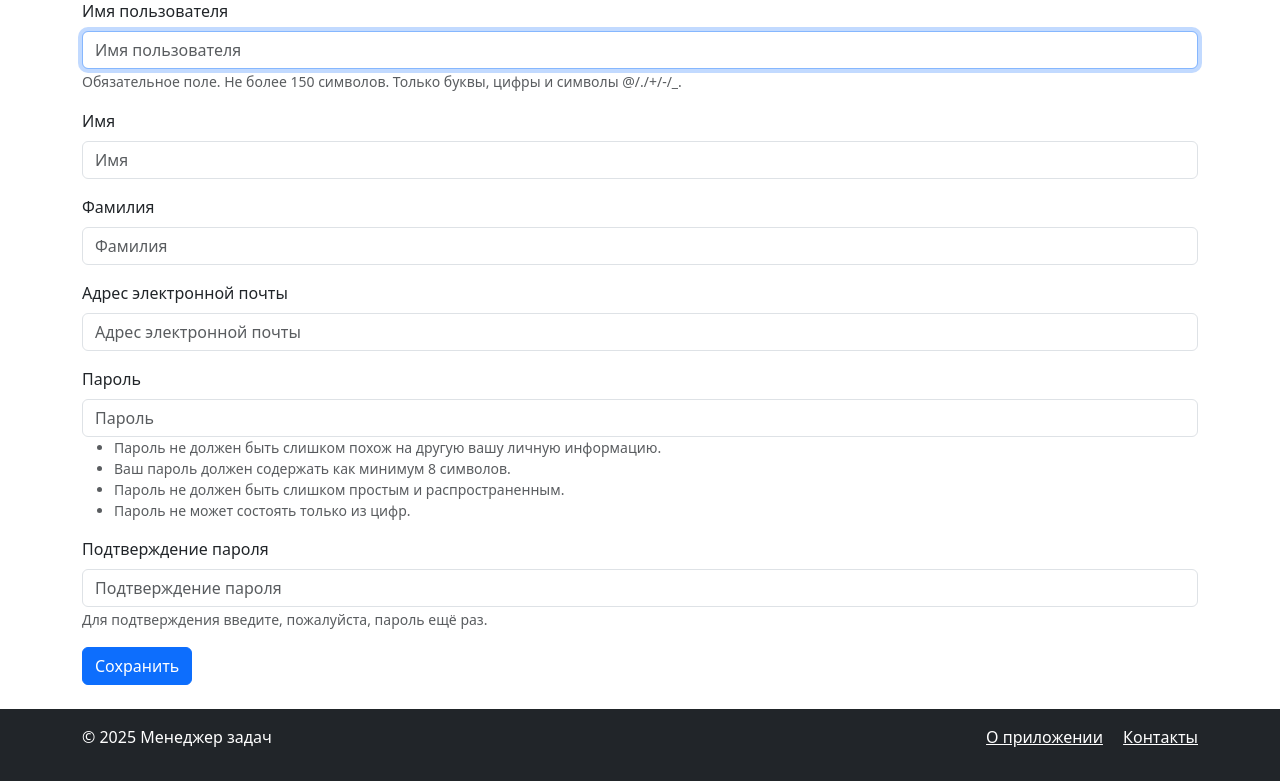
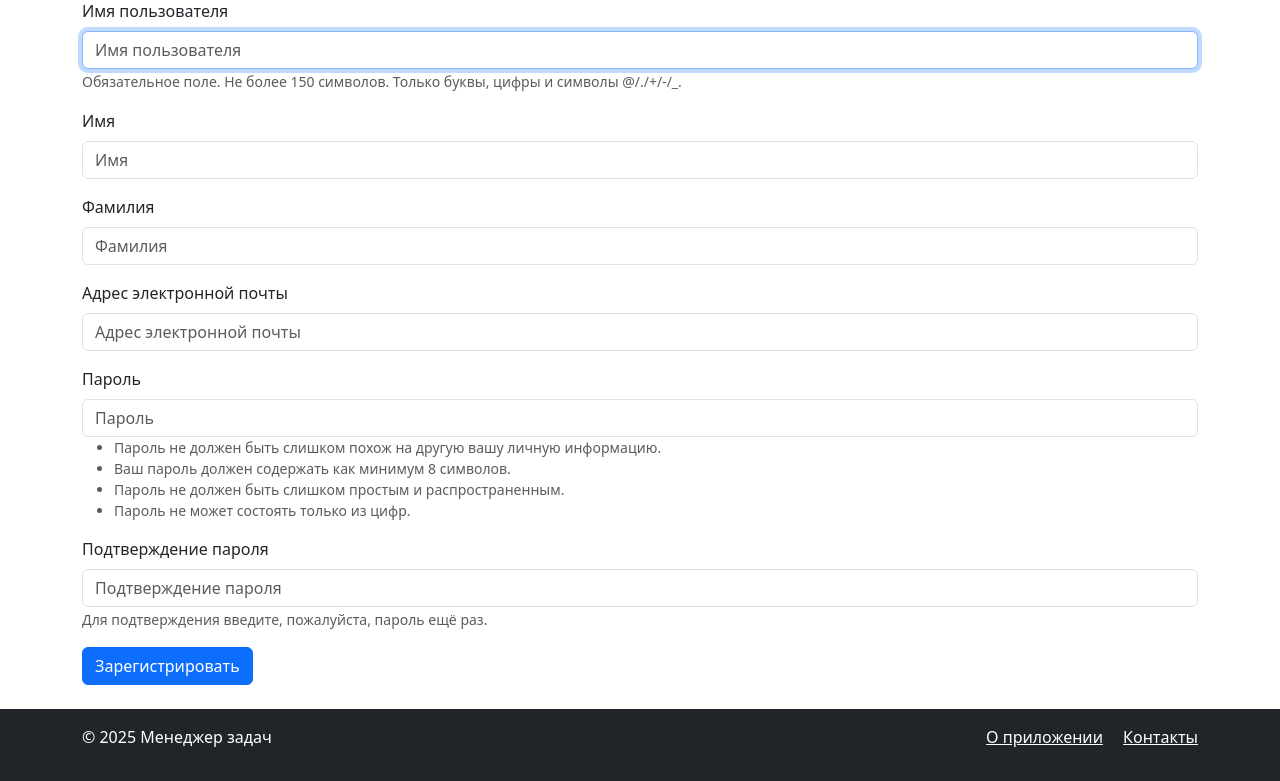
Before and after one commit to SergeyAnuf/python-project-52, a Django app: page /users/create/ in a window 1280 px wide. Shown: the part 137-918 px from the top of the page. Run offline with Django 5.2, Linux system fonts and the light colour scheme; some libraries are stand-ins or nearby versions.

Commit message:
внесены изменения в перевод

```diff
--- a/task_manager/templates/users/form.html
+++ b/task_manager/templates/users/form.html
@@ -6,6 +6,6 @@
 <form method="post">
     {% csrf_token %}
     {% bootstrap_form form %}
-    <button type="submit" class="btn btn-primary">{% trans "Сохранить" %}</button>
+    <button type="submit" class="btn btn-primary">{% trans "Зарегистрировать" %}</button>
 </form>
 {% endblock %}
```
